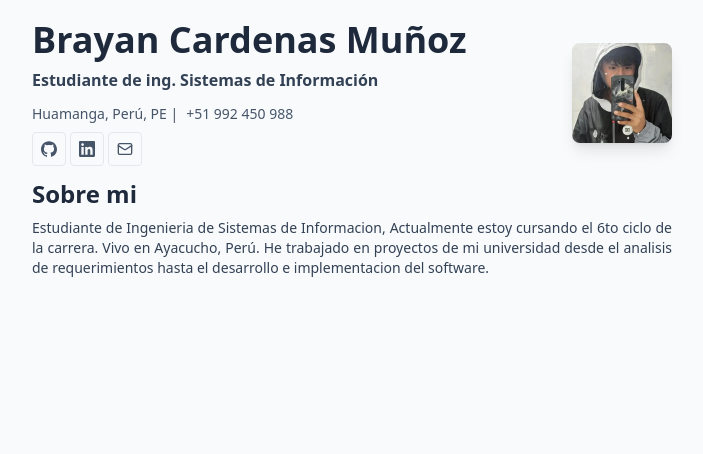
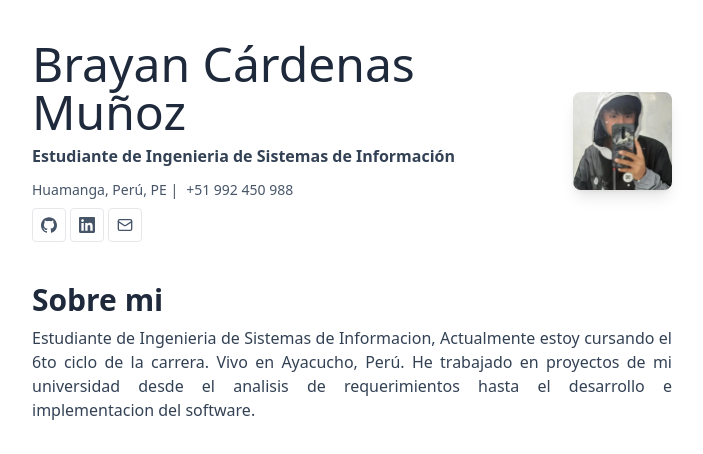
Before and after one commit to devbryan02/portafolio-dev, a Svelte app: page / in a window 1280 px wide. Shown: the top 454 px of the page, without its empty margins (288-991 px from the left). Built offline with nearby package versions, Linux system fonts and the light colour scheme.

Commit message:
completed component abiut

```diff
--- a/index.html
+++ b/index.html
@@ -5,7 +5,7 @@
     <meta name="viewport" content="width=device-width, initial-scale=1.0" />
     <title>Portafolio</title>
   </head>
-  <body class="bg-slate-50">
+  <body>
     <div id="app"></div>
     <script type="module" src="/src/main.js"></script>
   </body>
--- a/src/components/Layout.svelte
+++ b/src/components/Layout.svelte
@@ -2,9 +2,9 @@
     export let title ;
 </script>
 
-<section class="w-[50%] mx-auto mt-3">
+<section class="w-[50%] mx-auto mt-10">
     <header>
-        <h2 class="text-slate-800 text-2xl font-bold">{title}</h2>
+        <h2 class="text-slate-800 text-3xl font-bold">{title}</h2>
     </header>
     <slot></slot>
 </section>
--- a/src/components/secctions/About.svelte
+++ b/src/components/secctions/About.svelte
@@ -8,5 +8,5 @@
 
 
 <Layout title= "Sobre mi">
-    <p class="text-sm text-slate-700 text-justify mt-2">{sumary}</p>
+    <p class=" text-slate-700 text-justify mt-2">{sumary}</p>
 </Layout>
--- a/src/components/secctions/Hero.svelte
+++ b/src/components/secctions/Hero.svelte
@@ -6,18 +6,19 @@
     import LinkedinIcon from "./../icons/LInkedin.svelte";
     import EmailIcon from "../icons/Email.svelte";
 
-    const { label, name, lastName, location, phone, email, img } = basics;
+    const { label, name, lastName, location, phone, img } = basics;
     const { city, countryCode, region } = location;
+
 </script>
 
 <Layout title="">
     <div class="flex flex-col md:flex-row justify-between mt-5 items-center">
         <div class="flex flex-col gap-2">
-            <h2 class="text-4xl font-sans font-bold text-slate-800">
+            <h2 class="text-5xl font-sans text-slate-800">
                 {name}
                 {lastName}
             </h2>
-            <p class="text-slate-700 font-bold">{label}</p>
+            <p class="text-slate-700 font-semibold">{label}</p>
             <div class="flex gap-2 mt-1">
                 <p class="text-sm text-slate-600">
                     {city}, {region}, {countryCode} |
--- a/src/models/cv.json
+++ b/src/models/cv.json
@@ -1,8 +1,8 @@
 {
     "basics":{
         "name": "Brayan",
-        "lastName": "Cardenas Muñoz",
-        "label": "Estudiante de ing. Sistemas de Información",
+        "lastName": "Cárdenas Muñoz",
+        "label": "Estudiante de Ingenieria de Sistemas de Información",
         "img": "me.webp",
         "email": "brayan7br7@gmail.com",
         "phone": "+51 992 450 988",
```
